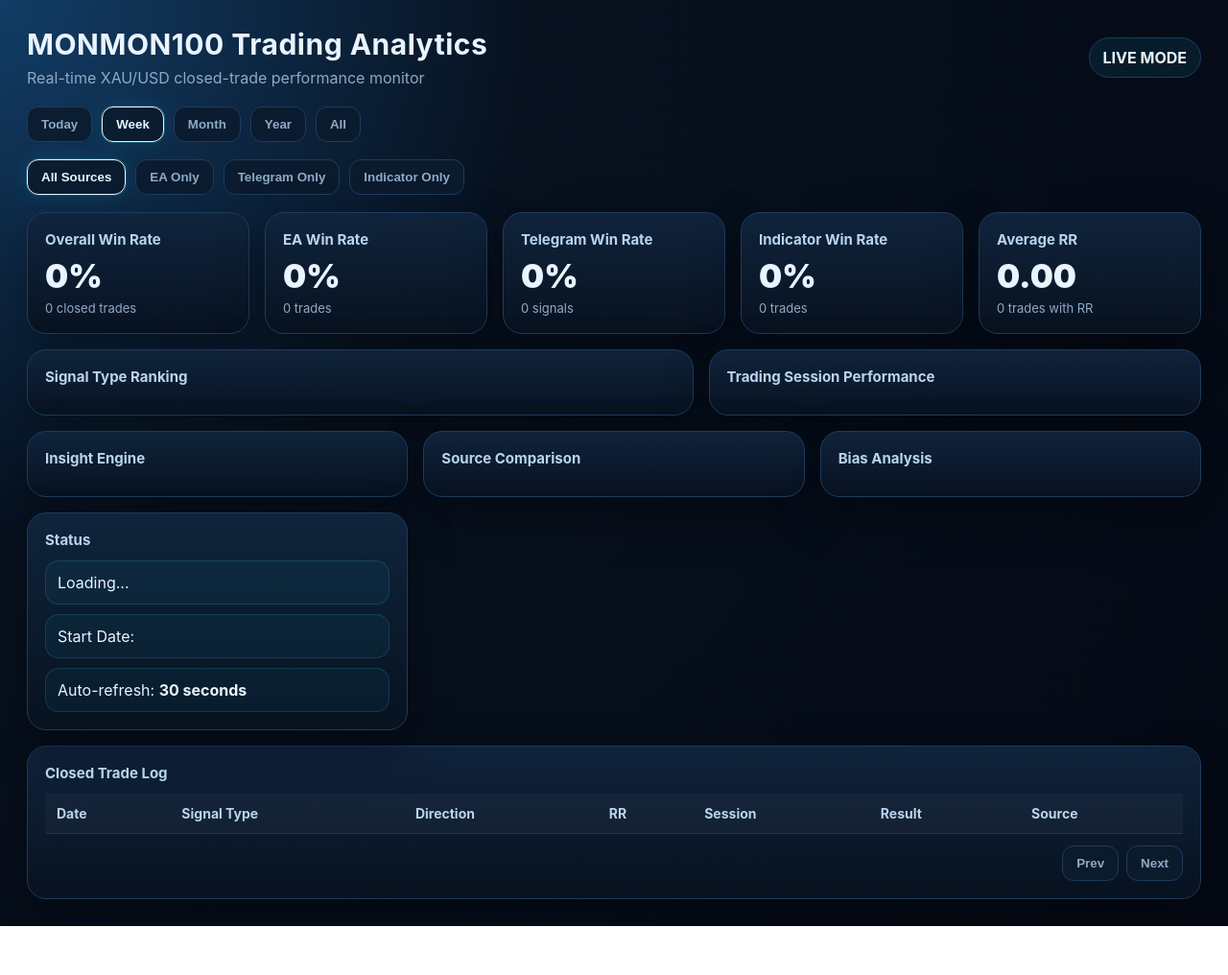
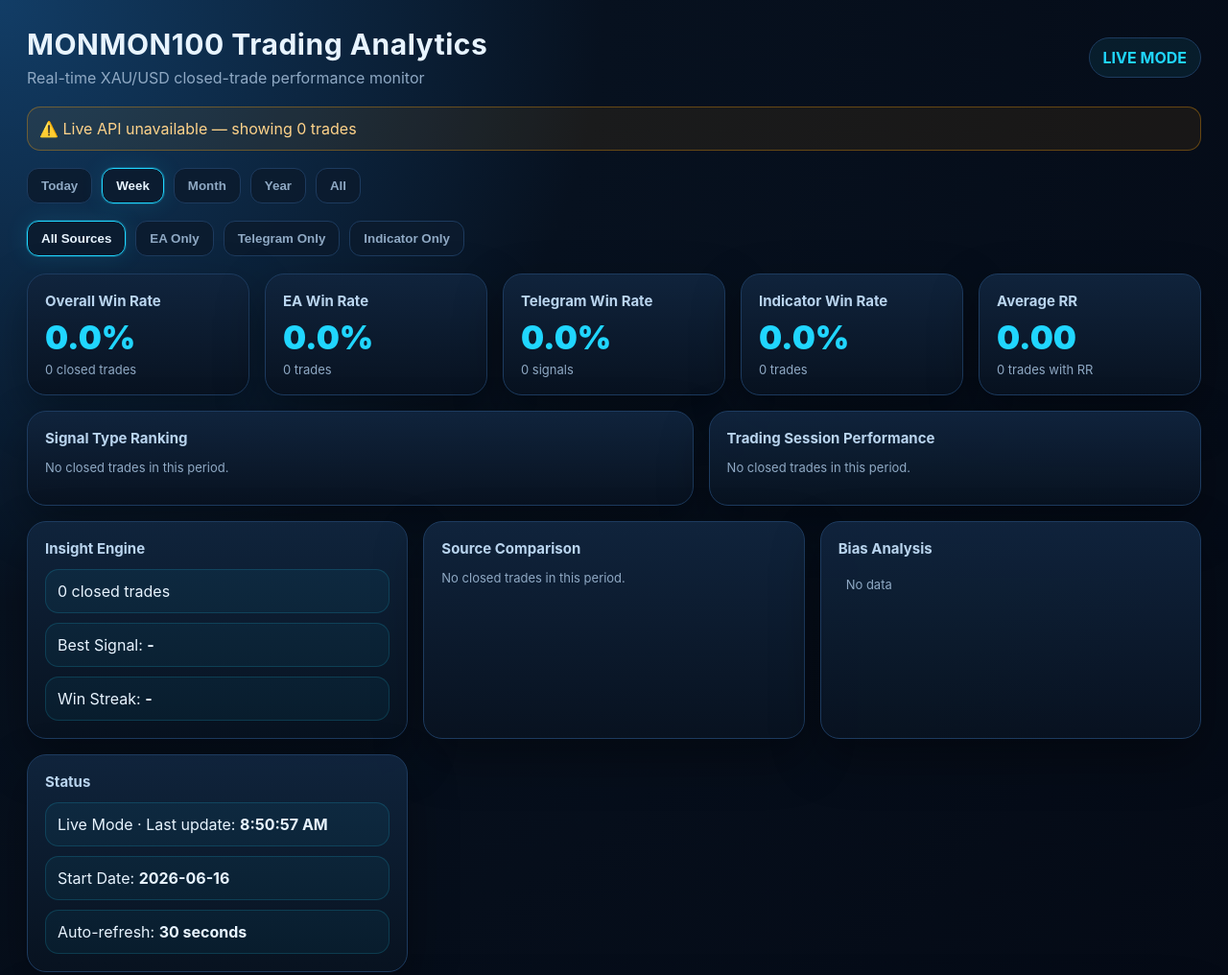
Before and after one commit to mailtobmdtech02-maker/xau-trading-dashboard, a plain HTML site: page index.html in a window 1280 px wide. Shown: the top 1016 px of the page at 96% size. Before the commit the page ends 965 px from the top, so only its background shows below. Drawn offline with Linux system fonts and the light colour scheme; no server answers.

Commit message:
fix: repair broken isWin function + clean normalize functions

```diff
--- a/index.html
+++ b/index.html
@@ -5,7 +5,7 @@
 <meta name="viewport" content="width=device-width, initial-scale=1" />
 <title>MONMON100 Trading Analytics</title>
 <style>
-    :root{--bg:#07111f;--panel:#0c1b2e;--panel2:#10243d;--line:#1d3b5f;--cyan:#20d6fhf;--blue:#3b82f6;--text:#e8f4ff;--muted:#8fa9c4;--green:#22c55e;--red:#ef4444;--yellow:#f59e0b;--shadow:0 20px 50px rgba(0,0,0,.35)}
+:root{--bg:#07111f;--panel:#0c1b2e;--panel2:#10243d;--line:#1d3b5f;--cyan:#20d6ff;--blue:#3b82f6;--text:#e8f4ff;--muted:#8fa9c4;--green:#22c55e;--red:#ef4444;--yellow:#f59e0b;--shadow:0 20px 50px rgba(0,0,0,.35)}
 *{box-sizing:border-box} body{margin:0;font-family:Inter,Arial,sans-serif;background:radial-gradient(circle at top left,#123d66 0,#07111f 35%,#040914 100%);color:var(--text)}
 .wrap{max-width:1280px;margin:0 auto;padding:28px}.hero{display:flex;justify-content:space-between;gap:16px;align-items:center;margin-bottom:20px}.title h1{margin:0;font-size:30px;letter-spacing:.5px}.title p{margin:7px 0 0;color:var(--muted)}
 .badge{border:1px solid var(--line);background:rgba(32,214,255,.08);padding:10px 14px;border-radius:999px;color:var(--cyan);font-weight:700;white-space:nowrap}.demo{color:var(--yellow)}
@@ -26,32 +26,29 @@
 <div id="modeBadge" class="badge">LIVE MODE</div>
 </div>
 <div id="errorBox" class="error"></div>
-
 <div class="controls" id="periodControls">
 <button class="btn" data-period="today">Today</button><button class="btn active" data-period="week">Week</button><button class="btn" data-period="month">Month</button><button class="btn" data-period="year">Year</button><button class="btn" data-period="all">All</button>
 </div>
 <div class="controls" id="sourceControls">
 <button class="btn active" data-source="All">All Sources</button><button class="btn" data-source="EA">EA Only</button><button class="btn" data-source="Telegram">Telegram Only</button><button class="btn" data-source="Indicator">Indicator Only</button>
 </div>
-
 <div class="grid cards">
 <div class="card"><h3>Overall Win Rate</h3><div class="metric" id="overallWr">0%</div><div class="sub" id="overallCount">0 closed trades</div></div>
 <div class="card"><h3>EA Win Rate</h3><div class="metric" id="eaWr">0%</div><div class="sub" id="eaCount">0 trades</div></div>
 <div class="card"><h3>Telegram Win Rate</h3><div class="metric" id="tgWr">0%</div><div class="sub" id="tgCount">0 signals</div></div>
-    <div class="card"><h3>Indicator Win Rate</h3><div class="metric" id="indWr">0%</div><div class="sub" id="indCount">0 trades</div></div><div class="card"><h3>Average RR</h3><div class="metric" id="avgRr">0.00</div><div class="sub" id="rrCount">0 trades with RR</div></div>
+<div class="card"><h3>Indicator Win Rate</h3><div class="metric" id="indWr">0%</div><div class="sub" id="indCount">0 trades</div></div>
+<div class="card"><h3>Average RR</h3><div class="metric" id="avgRr">0.00</div><div class="sub" id="rrCount">0 trades with RR</div></div>
 </div>
-
 <div class="grid two" style="margin-top:16px">
 <div class="card"><h3>Signal Type Ranking</h3><div id="signalBars"></div></div>
 <div class="card"><h3>Trading Session Performance</h3><div id="sessionBars"></div></div>
 </div>
-
 <div class="grid three" style="margin-top:16px">
 <div class="card"><h3>Insight Engine</h3><div class="insight" id="insights"></div></div>
-    <div class="card"><h3>Source Comparison</h3><div id="sourceBars"></div></div><div class="card"><h3>Bias Analysis</h3><div id="biasBars"></div></div>
+<div class="card"><h3>Source Comparison</h3><div id="sourceBars"></div></div>
+<div class="card"><h3>Bias Analysis</h3><div id="biasBars"></div></div>
 <div class="card"><h3>Status</h3><div class="insight"><div id="lastUpdate">Loading...</div><div>Start Date: <b id="startDateText"></b></div><div>Auto-refresh: <b>30 seconds</b></div></div></div>
 </div>
-
 <div class="card" style="margin-top:16px">
 <h3>Closed Trade Log</h3>
 <div style="overflow:auto"><table><thead><tr><th data-sort="date">Date</th><th data-sort="signalType">Signal Type</th><th data-sort="direction">Direction</th><th data-sort="rr">RR</th><th data-sort="session">Session</th><th data-sort="result">Result</th><th data-sort="source">Source</th></tr></thead><tbody id="tradeRows"></tbody></table></div>
@@ -63,27 +60,35 @@ const CONFIG={ API_URL:'http://202.182.125.225:5678/webhook/dashboard-data', STA
 const WIN_RESULTS=['WIN']; const LOSS_RESULTS=['LOSS'];
 let rawTrades=[], filtered=[], period='week', source='All', demo=false, page=1, sortKey='date', sortDir=-1;
 const sampleSignals=['BREAKOUT_BUY','BREAKOUT_SELL','TH_BUY','TH_SELL','TC_BUY','TC_SELL']; const sessions=['ASIA','LONDON','NY']; const sources=['EA','Telegram','Indicator'];
-function sampleData(){const out=[]; for(let i=0;i<30;i++){const d=new Date(); d.setDate(d.getDate()-Math.floor(i/2)); const win=i%5!==0&&i%5!==1; out.push({date:d.toISOString().slice(0,10),closedAt:d.toISOString(),signalType:sampleSignals[i%sampleSignals.length],direction:sampleSignals[i%sampleSignals.length].includes('BUY')?'BUY':'SELL',rr:+(1.5+(i%16)*0.1).toFixed(2),session:sessions[i%sessions.length],result:win?(i%7===0?'TP1_HIT':'WIN'):'LOSS',source:sources[i%sources.length],confidence:i%3===0?'HIGH':'MEDIUM',mq:(i%3)+1,bias:i%4===0?'BULL':i%4===1?'BEAR':'MIXED'});} return out;}
-function isClosed(t){return WIN_RESULTS.includes(String(t.result).toUpperCase())||LOSS_RESULTS.includes(String(t.result).toUpperCase())} function isWin(t){return WIN_RESULTS.includes(String(t.rfunction normalizeSource(s){const v=String(s||'').trim();if(/^ea$/i.test(v))return 'EA';if(/^telegram$/i.test(v))return 'Telegram';if(/^indicator$/i.test(v))return 'Indicator';return v;}
+function sampleData(){const out=[]; for(let i=0;i<30;i++){const d=new Date(); d.setDate(d.getDate()-Math.floor(i/2)); const win=i%5!==0&&i%5!==1; out.push({date:d.toISOString().slice(0,10),closedAt:d.toISOString(),signalType:sampleSignals[i%sampleSignals.length],direction:sampleSignals[i%sampleSignals.length].includes('BUY')?'BUY':'SELL',rr:+(1.5+(i%16)*0.1).toFixed(2),session:sessions[i%sessions.length],result:win?(i%7===0?'TP1_HIT':'WIN'):'LOSS',source:sources[i%sources.length],bias:i%4===0?'BULL':i%4===1?'BEAR':'MIXED'});} return out;}
+function normalizeSource(s){const v=String(s||'').trim();if(/^ea$/i.test(v))return 'EA';if(/^telegram$/i.test(v))return 'Telegram';if(/^indicator$/i.test(v))return 'Indicator';return v;}
 function normalizeBias(b){const v=String(b||'').trim().toLowerCase();if(v==='bull'||v==='bullish')return 'Bull';if(v==='bear'||v==='bearish')return 'Bear';if(v==='mixed'||v==='neutral')return 'Mixed';return String(b||'').trim();}
 function normalizeSession(s){const v=String(s||'').trim().toUpperCase();if(v==='ASIA'||v==='ASIAN')return 'Asia';if(v==='LONDON'||v==='LDN')return 'London';if(v==='NY'||v==='NEW YORK'||v==='NEWYORK'||v==='NEW_YORK')return 'New York';return String(s||'').trim();}
 function normalizeSignal(sig){const v=String(sig||'').trim().toUpperCase().replace(/[\s_-]+/g,'_');const map={'TH_BUY':'TH Buy','TH_SELL':'TH Sell','TC_BUY':'TC Buy','TC_SELL':'TC Sell','BREAKOUT_BUY':'Breakout Buy','BREAKOUT_SELL':'Breakout Sell','PB_BUY':'PB Buy','PB_SELL':'PB Sell'};return map[v]||String(sig||'').trim();}
 function normalizeTrade(t){return {...t,source:normalizeSource(t.source),bias:normalizeBias(t.bias),session:normalizeSession(t.session),signalType:normalizeSignal(t.signalType||t.signal||t.Signal||t.signaltype||''),result:String(t.result||'').toUpperCase()};}
-esult).toUpperCase())}
+function isClosed(t){return WIN_RESULTS.includes(String(t.result).toUpperCase())||LOSS_RESULTS.includes(String(t.result).toUpperCase())}
+function isWin(t){return WIN_RESULTS.includes(String(t.result).toUpperCase())}
 function inPeriod(t){const start=new Date(CONFIG.START_DATE+'T00:00:00'); const d=new Date((t.closedAt||t.date)); const now=new Date(); if(d<start)return false; if(period==='all')return true; const since=new Date(); if(period==='today')since.setHours(0,0,0,0); if(period==='week')since.setDate(now.getDate()-7); if(period==='month')since.setDate(now.getDate()-30); if(period==='year')since.setFullYear(now.getFullYear()-1); return d>=since;}
 function groupStats(arr,key){const m={}; arr.forEach(t=>{const k=t[key]||'UNKNOWN'; m[k]??={name:k,count:0,wins:0}; m[k].count++; if(isWin(t))m[k].wins++;}); return Object.values(m).map(x=>({...x,wr:x.count?x.wins/x.count*100:0})).sort((a,b)=>b.wr-a.wr||b.count-a.count);}
 function wr(arr){return arr.length?arr.filter(isWin).length/arr.length*100:0} function fmt(x){return (isFinite(x)?x:0).toFixed(1)+'%'}
-function renderBars(id,stats){document.getElementById(id).innerHTML=stats.length?stats.map(s=>`<div class="barrow"><div>${s.name}<div class="small">${s.count} trades</div></div><div class="bar"><div class="fill" style="width:${Math.max(3,s.wr)}%"></div></div><div class="pct ${s.wr>60?'status-good':s.wr>=40?'status-mid':'status-bad'}">${fmt(s.wr)}</div></div>`).join(''):'<p class="small">No closed trades in this period.</p>';}
-function render(){filtered=rawTrades.filter(isClosed).filter(inPeriod).filter(t=>source==='All'||t.source===source); const ea=filtered.filter(t=>t.source==='EA'), tg=filtered.filter(t=>t.source==='Telegram'), rr=filtered.filter(t=>Number(t.rr));
-  overallWr.textContent=fmt(wr(filtered)); overallCount.textContent=`${filtered.length} closed trades`; eaWr.textContent=fmt(wr(ea)); eaCount.textContent=`${ea.length} trades`; const ind=filtered.filter(t=>t.source==='Indicator'); document.getElementById('indWr').textContent=fmt(wr(ind)); document.getElementById('indCount').textContent=`${ind.length} trades`; tgWr.textContent=fmt(wr(tg)); tgCount.textContent=`${tg.length} signals`; avgRr.textContent=rr.length?(rr.reduce((a,t)=>a+Number(t.rr),0)/rr.length).toFixed(2):'0.00'; rrCount.textContent=`${rr.length} trades with RR`;
-  const sig=groupStats(filtered,'signalType'), ses=groupStats(filtered,'session'), src=groupStats(filtered,'source'); renderBars('signalBars',sig); renderBars('sessionBars',ses); renderBars('sourceBars',src); renderBiasAnalysis(filtered);
-  const worst=[...sig].sort((a,b)=>a.wr-b.wr||b.count-a.count)[0]; const streak=currentStreak(filtered); insights.innerHTML=`<div>🏆 Best Signal: <b>${sig[0]?.name||'-'}</b> ${sig[0]?fmt(sig[0].wr):''}</div><div>🏆 Best Session: <b>${ses[0]?.name||'-'}</b> ${ses[0]?fmt(ses[0].wr):''}</div><div>⚠️ Worst Signal: <b>${worst?.name||'-'}</b> ${worst?fmt(worst.wr):''}</div><div>🔥 Current Streak: <b>${streak}</b></div>`;
-  renderTable(); lastUpdate.innerHTML=`${demo?'Demo Mode':'Live Mode'} · Last update: <b>${new Date().toLocaleTimeString()}</b>`; startDateText.textContent=CONFIG.START_DATE; modeBadge.textContent='LIVE MODE'; modeBadge.className='badge';}
-function renderBiasAnalysis(arr){const biases=['Bull','Bear','Mixed'];const el=document.getElementById('biasBars');if(!el)return;if(!arr.length){el.innerHTML='<div class="small" style="color:var(--muted);padding:8px">No data</div>';return;}const maxCount=Math.max(...biases.map(b=>arr.filter(t=>(t.bias||'').toLowerCase()===b.toLowerCase()).length),1);el.innerHTML=biases.map(b=>{const trades=arr.filter(t=>(t.bias||'').toLowerCase()===b.toLowerCase());const wins=trades.filter(t=>String(t.result).toUpperCase()==='WIN').length;const wr=trades.length?Math.round(wins/trades.length*100):0;const pct=Math.max(3,Math.round(trades.length/maxCount*100));const cls=wr>=60?'status-good':wr>=40?'status-mid':'status-bad';return `<div class="barrow"><div class="small">${b}</div><div class="bar"><div class="fill" style="width:${pct}%"></div></div><div class="pct ${cls}">${trades.length?wr+'%':'-'}</div></div><div class="small" style="margin:-8px 0 8px 0;color:var(--muted)">${trades.length} trades${trades.length?' • '+wins+'W':''}</div>`;}).join('');} function currentStreak(arr){const s=[...arr].sort((a,b)=>new Date(b.closedAt||b.date)-new Date(a.closedAt||a.date)); if(!s.length)return '-'; const first=isWin(s[0]); let n=0; for(const t of s){if(isWin(t)===first)n++; else break;} return `${first?'WIN':'LOSS'} x${n}`}
-function renderTable(){const sorted=[...filtered].sort((a,b)=>{let x=a[sortKey]??'',y=b[sortKey]??''; if(sortKey==='rr'){x=Number(x);y=Number(y)} if(sortKey==='date'){x=new Date(a.closedAt||a.date);y=new Date(b.closedAt||b.date)} return x>y?sortDir:x<y?-sortDir:0}); const per=50,total=Math.max(1,Math.ceil(sorted.length/per)); if(page>total)page=total; const rows=sorted.slice((page-1)*per,page*per); tradeRows.innerHTML=rows.map(t=>`<tr><td>${(t.date||'').slice(0,10)}</td><td>${t.signalType||''}</td><td>${t.direction||''}</td><td>${t.rr??''}</td><td>${t.session||''}</td><td><span class="pill ${isWin(t)?'win':LOSS_RESULTS.includes(String(t.result).toUpperCase())?'loss':'neutral'}">${t.result||''}</span></td><td>${t.source||''}</td></tr>`).join('')||'<tr><td colspan="7" class="small">No closed trades.</td></tr>'; pageInfo.textContent=`Page ${page} / ${total} · ${sorted.length} rows`; prevBtn.disabled=page<=1; nextBtn.disabled=page>=total;}
-async function load(){try{errorBox.classList.remove('show'); const res=await fetch(CONFIG.API_URL,{cache:'no-store'}); if(!res.ok)throw new Error('API unavailable'); const data=await res.json(); rawTrades=Array.isArray(data)?data.map(normalizeTrade):[]; demo=false;}catch(e){rawTrades=[]; demo=false; errorBox.textContent='⚠️ Live API unavailable — showing 0 trades'; errorBox.classList.add('show'); errorBox.textContent='Demo Mode: n8n endpoint unavailable or blocked by browser. Showing sample data.'; errorBox.classList.add('show');} render();}
-periodControls.onclick=e=>{if(e.target.dataset.period){period=e.target.dataset.period; page=1; [...periodControls.children].forEach(b=>b.classList.toggle('active',b.dataset.period===period)); render();}}; sourceControls.onclick=e=>{if(e.target.dataset.source){source=e.target.dataset.source; page=1; [...sourceControls.children].forEach(b=>b.classList.toggle('active',b.dataset.source===source)); render();}};
-document.querySelectorAll('th[data-sort]').forEach(th=>th.onclick=()=>{const k=th.dataset.sort; sortDir=sortKey===k?-sortDir:1; sortKey=k; renderTable();}); prevBtn.onclick=()=>{page--;renderTable()}; nextBtn.onclick=()=>{page++;renderTable()};
+function renderBars(id,stats){document.getElementById(id).innerHTML=stats.length?stats.map(s=>`<div class="barrow"><div class="small">${s.name}</div><div class="bar"><div class="fill" style="width:${Math.max(3,s.wr)}%"></div></div><div class="pct ${s.wr>=60?'status-good':s.wr>=40?'status-mid':'status-bad'}">${fmt(s.wr)} <small style="opacity:.6">(${s.count})</small></div></div>`).join(''):'<p class="small">No closed trades in this period.</p>';}
+function render(){filtered=rawTrades.filter(isClosed).filter(inPeriod).filter(t=>source==='All'||normalizeSource(t.source)===source);
+overallWr.textContent=fmt(wr(filtered)); overallCount.textContent=`${filtered.length} closed trades`;
+const ea=filtered.filter(t=>normalizeSource(t.source)==='EA'), tg=filtered.filter(t=>normalizeSource(t.source)==='Telegram'), rr=filtered.filter(t=>Number(t.rr)>0), ind=filtered.filter(t=>normalizeSource(t.source)==='Indicator');
+eaWr.textContent=fmt(wr(ea)); eaCount.textContent=`${ea.length} trades`; tgWr.textContent=fmt(wr(tg)); tgCount.textContent=`${tg.length} signals`; indWr.textContent=fmt(wr(ind)); indCount.textContent=`${ind.length} trades`;
+avgRr.textContent=(rr.length?rr.reduce((s,t)=>s+Number(t.rr),0)/rr.length:0).toFixed(2); rrCount.textContent=`${rr.length} trades with RR`;
+const sig=groupStats(filtered,'signalType'), ses=groupStats(filtered,'session'), src=groupStats(filtered,'source');
+const worst=[...sig].sort((a,b)=>a.wr-b.wr||b.count-a.count)[0]; const streak=currentStreak(filtered); insights.innerHTML=`<div>${filtered.length} closed trades</div><div>Best Signal: <b>${sig[0]?.name||'-'}</b> ${sig[0]?fmt(sig[0].wr):''}</div><div>Win Streak: <b>${streak}</b></div>`;
+renderBars('signalBars',sig); renderBars('sessionBars',ses); renderBars('sourceBars',src);
+renderBiasAnalysis(filtered);
+renderTable(); lastUpdate.innerHTML=`Live Mode &middot; Last update: <b>${new Date().toLocaleTimeString()}</b>`; startDateText.textContent=CONFIG.START_DATE; modeBadge.textContent='LIVE MODE'; modeBadge.className='badge';}
+function renderBiasAnalysis(arr){const biases=['Bull','Bear','Mixed'];const el=document.getElementById('biasBars');if(!el)return;if(!arr.length){el.innerHTML='<div class="small" style="color:var(--muted);padding:8px">No data</div>';return;}const maxCount=Math.max(...biases.map(b=>arr.filter(t=>normalizeBias(t.bias)===b).length),1);el.innerHTML=biases.map(b=>{const trades=arr.filter(t=>normalizeBias(t.bias)===b);const wins=trades.filter(isWin).length;const wr=trades.length?Math.round(wins/trades.length*100):0;const pct=Math.max(3,Math.round(trades.length/maxCount*100));const cls=wr>=60?'status-good':wr>=40?'status-mid':'status-bad';return `<div class="barrow"><div class="small">${b}</div><div class="bar"><div class="fill" style="width:${pct}%"></div></div><div class="pct ${cls}">${trades.length?wr+'%':'-'}</div></div><div class="small" style="margin:-8px 0 8px 0;color:var(--muted)">${trades.length} trades${trades.length?' &middot; '+wins+'W':''}</div>`;}).join('');}
+function currentStreak(arr){const s=[...arr].sort((a,b)=>new Date(b.closedAt||b.date)-new Date(a.closedAt||a.date)); if(!s.length)return '-'; const first=isWin(s[0]); let n=0; for(const t of s){if(isWin(t)===first)n++; else break;} return `${first?'WIN':'LOSS'} x${n}`}
+function renderTable(){const sorted=[...filtered].sort((a,b)=>{let x=a[sortKey]??'',y=b[sortKey]??''; if(sortKey==='rr'){x=Number(x);y=Number(y)} if(sortKey==='date'){x=new Date(a.closedAt||a.date);y=new Date(b.closedAt||b.date)} return x>y?sortDir:x<y?-sortDir:0}); const per=50,total=Math.max(1,Math.ceil(sorted.length/per)); if(page>total)page=total; const rows=sorted.slice((page-1)*per,page*per); tradeRows.innerHTML=rows.map(t=>`<tr><td>${(t.date||'').slice(0,10)}</td><td>${normalizeSignal(t.signalType||'')}</td><td>${t.direction||''}</td><td>${t.rr??''}</td><td>${normalizeSession(t.session||'')}</td><td><span class="pill ${isWin(t)?'win':LOSS_RESULTS.includes(String(t.result).toUpperCase())?'loss':'neutral'}">${t.result||''}</span></td><td>${normalizeSource(t.source||'')}</td></tr>`).join('')||'<tr><td colspan="7" class="small">No closed trades.</td></tr>'; pageInfo.textContent=`Page ${page} / ${total} &middot; ${sorted.length} rows`; prevBtn.disabled=page<=1; nextBtn.disabled=page>=total;}
+async function load(){try{errorBox.classList.remove('show'); const res=await fetch(CONFIG.API_URL,{cache:'no-store'}); if(!res.ok)throw new Error('API unavailable'); const data=await res.json(); rawTrades=Array.isArray(data)?data.map(normalizeTrade):[]; demo=false;}catch(e){rawTrades=[]; demo=false; errorBox.textContent='⚠️ Live API unavailable — showing 0 trades'; errorBox.classList.add('show');} render();}
+periodControls.onclick=e=>{if(e.target.dataset.period){period=e.target.dataset.period; page=1; [...periodControls.children].forEach(b=>b.classList.toggle('active',b.dataset.period===period)); render();}};
+sourceControls.onclick=e=>{if(e.target.dataset.source){source=e.target.dataset.source; page=1; [...sourceControls.children].forEach(b=>b.classList.toggle('active',b.dataset.source===source)); render();}};
+document.querySelectorAll('th[data-sort]').forEach(th=>th.onclick=()=>{const k=th.dataset.sort; sortDir=sortKey===k?-sortDir:1; sortKey=k; renderTable();}); prevBtn.onclick=()=>{if(page>1){page--;renderTable();}}; nextBtn.onclick=()=>{page++;renderTable()};
 load(); setInterval(load,CONFIG.REFRESH_MS);
 </script>
 </body>
```
Lines whose indentation alone changed are shown as unchanged.
